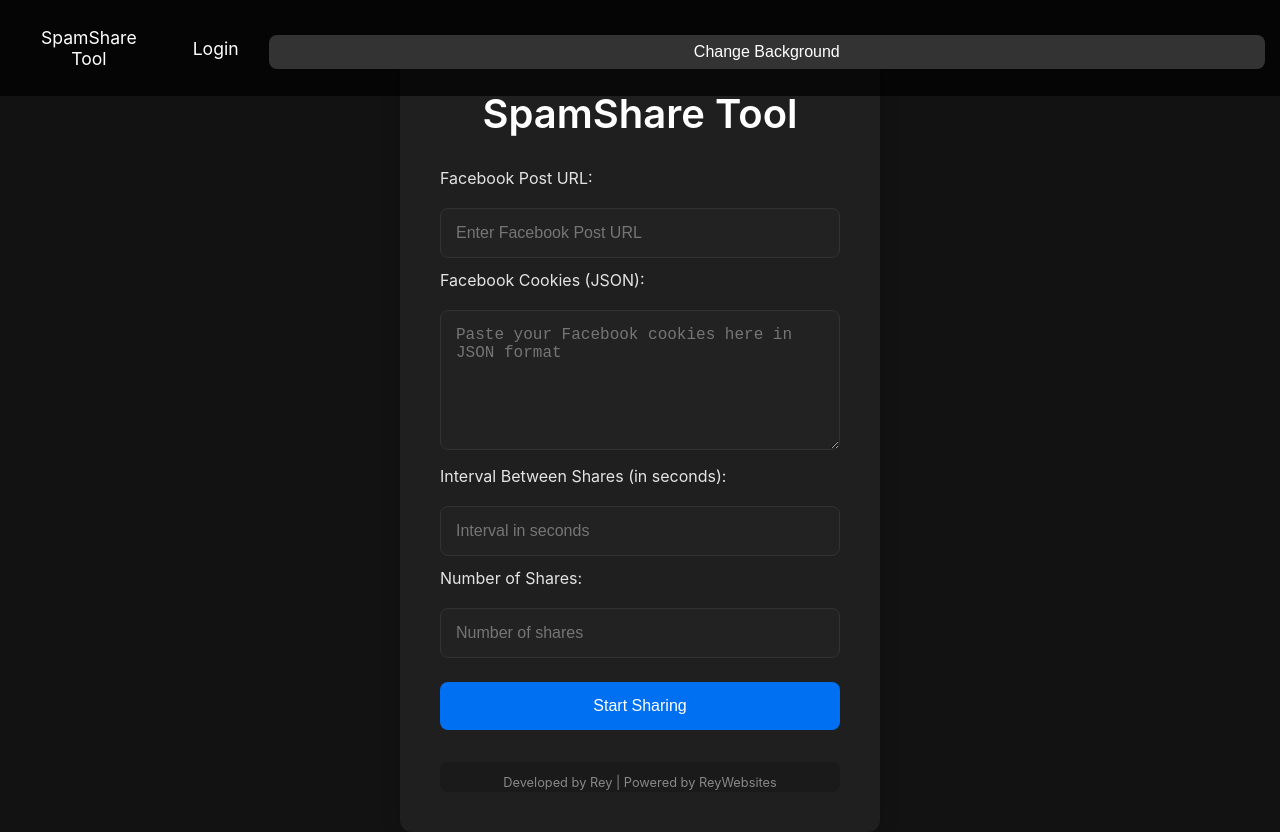
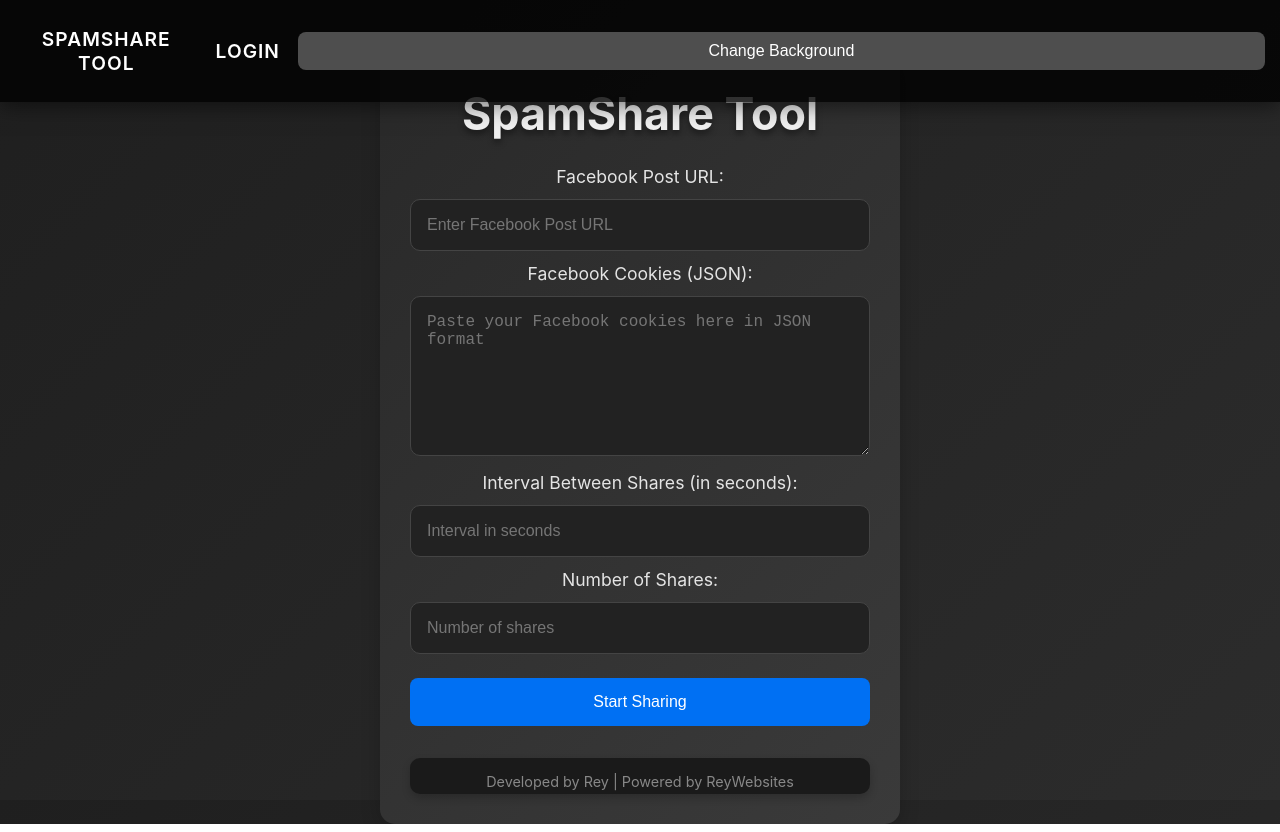
Before and after one commit to Lucifurge/spamshare-api, a website: page public/index.html in a window 1280 px wide. Drawn offline with Linux system fonts and the light colour scheme.

Commit message:
Add files via upload

```diff
--- a/public/index.html
+++ b/public/index.html
@@ -13,15 +13,16 @@
 
     body {
       font-family: 'Inter', sans-serif;
-      background: #121212;
+      background: linear-gradient(135deg, #1f1f1f, #2c2c2c);
       color: #fff;
       display: flex;
       justify-content: center;
       align-items: center;
       height: 100vh;
-      padding: 20px;
+      padding: 0;
       text-align: center;
       transition: background 0.3s ease;
+      overflow: hidden;
     }
 
     /* Navbar Styling */
@@ -30,30 +31,35 @@
       top: 0;
       left: 0;
       width: 100%;
-      background: rgba(0, 0, 0, 0.7);
+      background: rgba(0, 0, 0, 0.8);
       padding: 15px;
       display: flex;
       justify-content: space-between;
       align-items: center;
       z-index: 999;
+      box-shadow: 0 4px 20px rgba(0, 0, 0, 0.5);
       transition: top 0.3s ease-in-out;
     }
 
     .navbar.hidden {
-      top: -80px; /* Hide navbar when scrolling */
+      top: -80px;
     }
 
     .navbar a {
       color: #fff;
       text-decoration: none;
-      padding: 10px 20px;
-      font-size: 1.1rem;
-      margin-right: 10px;
+      padding: 12px 18px;
+      font-size: 1.2rem;
+      font-weight: 600;
+      letter-spacing: 1px;
+      text-transform: uppercase;
+      transition: all 0.3s ease;
     }
 
     .navbar a:hover {
       background-color: #0070f3;
       border-radius: 8px;
+      transform: scale(1.05);
     }
 
     .dropdown {
@@ -64,66 +70,74 @@
       display: none;
       position: absolute;
       background-color: #333;
-      min-width: 160px;
+      min-width: 180px;
       box-shadow: 0 8px 16px rgba(0, 0, 0, 0.2);
       z-index: 1;
+      border-radius: 8px;
+      transition: transform 0.3s ease;
     }
 
     .dropdown:hover .dropdown-content {
       display: block;
+      transform: translateY(10px);
     }
 
     .dropdown-content a {
-      padding: 12px 16px;
+      padding: 12px 18px;
       color: #fff;
       text-decoration: none;
       display: block;
+      transition: background-color 0.3s;
     }
 
     .dropdown-content a:hover {
       background-color: #0070f3;
+      border-radius: 8px;
     }
 
+    /* Container Styling */
     .container {
-      background-color: #1f1f1f;
-      padding: 40px;
-      border-radius: 12px;
-      box-shadow: 0 4px 20px rgba(0, 0, 0, 0.15);
+      background: linear-gradient(135deg, #292929, #3a3a3a);
+      padding: 30px;
+      border-radius: 15px;
+      box-shadow: 0 4px 20px rgba(0, 0, 0, 0.2);
       width: 100%;
-      max-width: 480px;
-      margin-top: 80px; /* Space for fixed navbar */
+      max-width: 520px;
+      margin-top: 80px;
+      overflow: hidden;
     }
 
     h1 {
-      font-size: 2.5rem;
-      font-weight: 600;
-      margin-bottom: 30px;
-      color: #ffffff;
+      font-size: 2.8rem;
+      font-weight: 700;
+      color: #f0f0f0;
+      margin-bottom: 25px;
+      text-shadow: 0 4px 6px rgba(0, 0, 0, 0.4);
     }
 
     label {
-      font-size: 1rem;
+      font-size: 1.1rem;
       color: #e4e4e4;
       margin-bottom: 8px;
-      display: block;
       text-align: left;
     }
 
     input, textarea, button {
       width: 100%;
-      padding: 15px;
+      padding: 16px;
       margin: 12px 0;
-      border: 1px solid #333;
-      border-radius: 8px;
+      border: 1px solid #444;
+      border-radius: 10px;
       background-color: #222;
       color: #e4e4e4;
       font-size: 1rem;
-      transition: all 0.3s ease;
+      transition: border-color 0.3s ease, transform 0.2s;
     }
 
     input:focus, textarea:focus {
       border-color: #0070f3;
       outline: none;
+      transform: scale(1.02);
     }
 
     button {
@@ -132,6 +146,8 @@
       border: none;
       cursor: pointer;
       font-weight: 500;
+      padding: 15px;
+      border-radius: 8px;
       transition: background-color 0.3s ease, transform 0.2s ease;
     }
 
@@ -147,46 +163,50 @@
 
     textarea {
       resize: vertical;
-      min-height: 140px;
+      min-height: 160px;
     }
 
     pre {
       background-color: #1a1a1a;
       color: #ddd;
-      padding: 15px;
-      border-radius: 8px;
+      padding: 18px;
+      border-radius: 10px;
       white-space: pre-wrap;
       word-wrap: break-word;
       margin-top: 20px;
       max-height: 300px;
       overflow-y: auto;
+      box-shadow: 0 4px 8px rgba(0, 0, 0, 0.2);
     }
 
     .footer {
       position: absolute;
       bottom: 10px;
-      font-size: 0.8rem;
+      font-size: 0.9rem;
       color: #888;
     }
 
+    /* Change Background Button */
     .change-background-btn {
-      background-color: #333;
+      background-color: #4e4e4e;
       border: none;
-      padding: 8px 16px;
-      margin-top: 20px;
+      padding: 10px 18px;
       color: #fff;
       cursor: pointer;
       border-radius: 8px;
       font-size: 1rem;
       transition: background-color 0.3s ease, transform 0.2s ease;
+      font-weight: 500;
     }
 
     .change-background-btn:hover {
-      background-color: #444;
+      background-color: #3e3e3e;
+      transform: translateY(-2px);
     }
 
     .change-background-btn:active {
-      background-color: #555;
+      background-color: #2e2e2e;
+      transform: translateY(0);
     }
 
   </style>
@@ -268,26 +288,7 @@
       } else {
         document.getElementById("navbar").classList.remove("hidden");
       }
-      lastScrollTop = currentScroll <= 0 ? 0 : currentScroll;
-    });
-
-    // Change background functionality
-    document.getElementById("changeBackgroundBtn").addEventListener("click", () => {
-      const colors = ["#121212", "#2E2E2E", "#1A1A1A", "#4B0082", "#008080"];
-      const randomColor = colors[Math.floor(Math.random() * colors.length)];
-      document.body.style.backgroundColor = randomColor;
-      // If you want to set an image background instead:
-      // document.body.style.backgroundImage = "url('your-image-url.jpg')";
-    });
-
-    // Facebook login (add functionality later)
-    document.getElementById("fbLoginBtn").addEventListener("click", () => {
-      alert("Facebook login functionality will be added soon.");
-    });
-
-    // Google login (add functionality later)
-    document.getElementById("googleLoginBtn").addEventListener("click", () => {
-      alert("Google login functionality will be added soon.");
+      lastScrollTop = currentScroll <= 0 ? 0 : currentScroll; // For Mobile or negative scrolling
     });
   </script>
 
```
